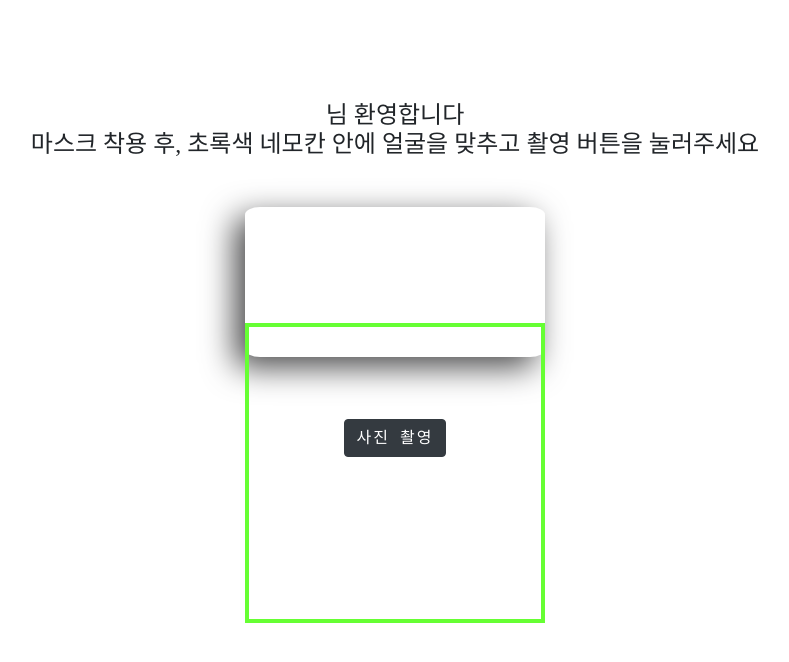
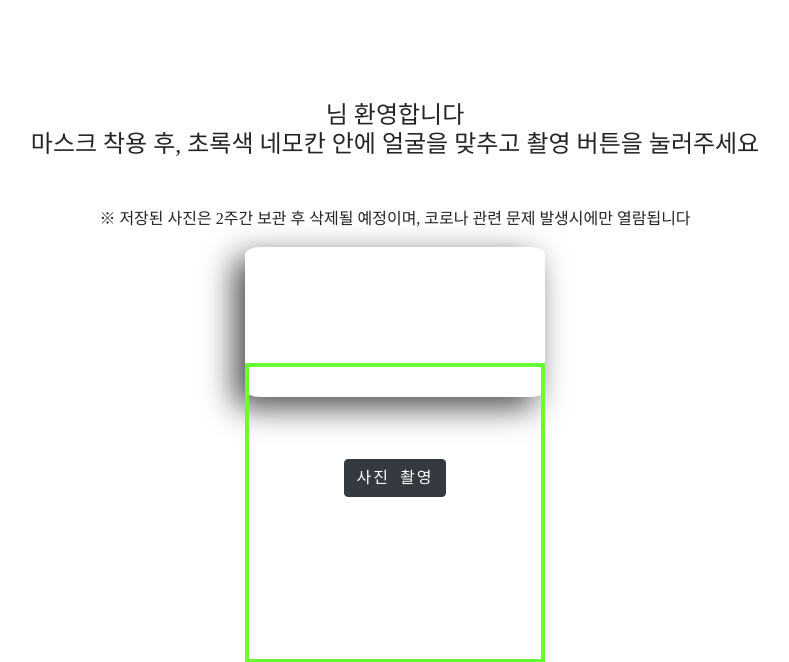
Before and after one commit to 26future/visitors, a Django app: template visitors_data/templates/visitors_data/result.html in a window 1280 px wide. Shown: the top 662 px of the page, without its empty margins (245-1034 px from the left). Run offline with Django 3.2, Linux system fonts and the light colour scheme; the template is opened without the code that fills it, so the values that code supplies are empty; some libraries are stand-ins or nearby versions; some web fonts are replaced.

Commit message:
200706 Project final

```diff
--- a/visitors_data/templates/visitors_data/result.html
+++ b/visitors_data/templates/visitors_data/result.html
@@ -12,7 +12,7 @@ h1 {
     font-family: 'GmarketSansBold';
 }
 
-h4 {
+h4, p {
     font-family: 'InfinitySans-RegularA1';
     }
 
@@ -58,6 +58,7 @@ video{
 {% block body %}
 <div class="test"></div>
 <h4 class="text-center mt-5 mb-5"><strong>{{ visitor.name }}</strong>님 환영합니다<br>마스크 착용 후, 초록색 네모칸 안에 얼굴을 맞추고 촬영 버튼을 눌러주세요</h4>
+<p class="text-center">※ 저장된 사진은 2주간 보관 후 삭제될 예정이며, 코로나 관련 문제 발생시에만 열람됩니다</p>
 <div class="d-flex justify-content-center position-relative">
     <video></video>
     <div class="green-box"></div>
```
